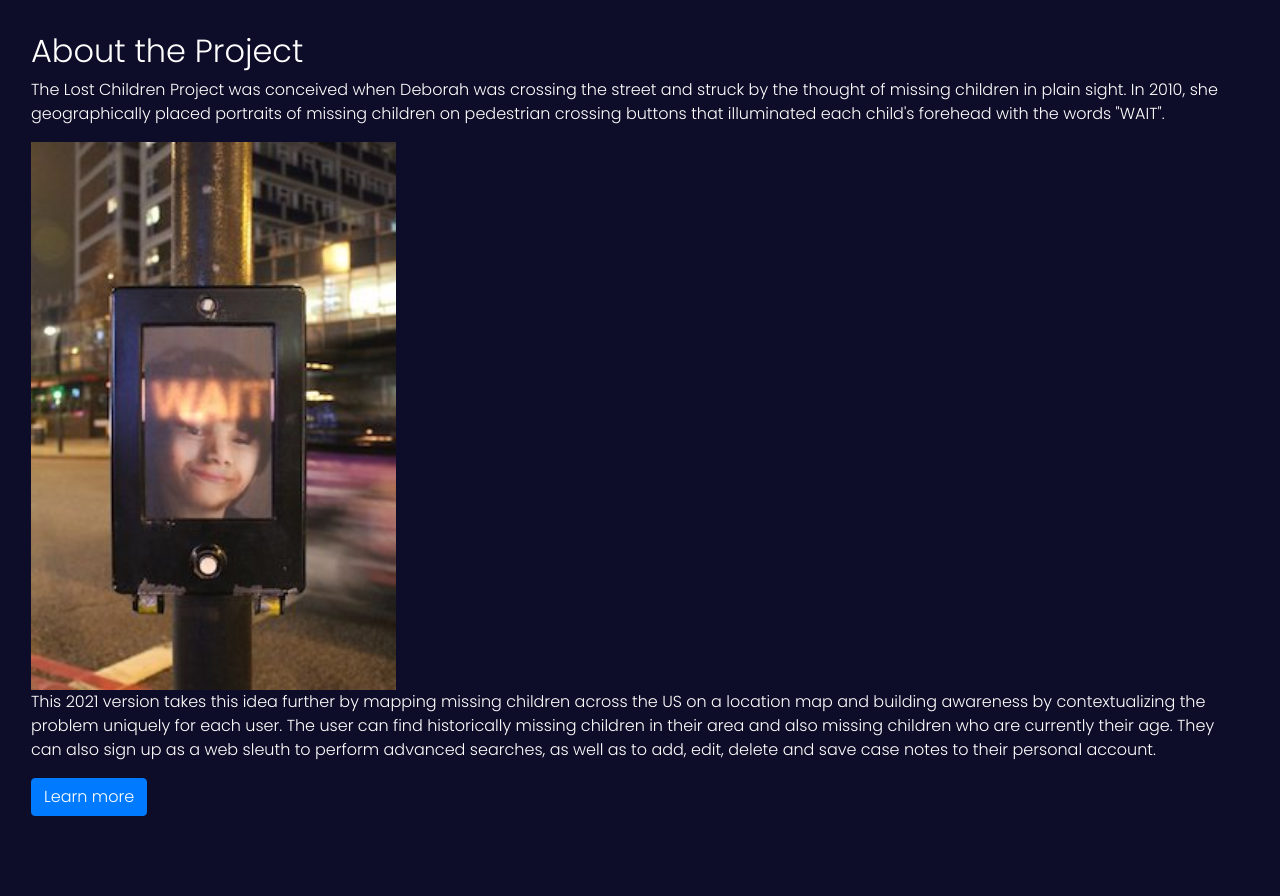
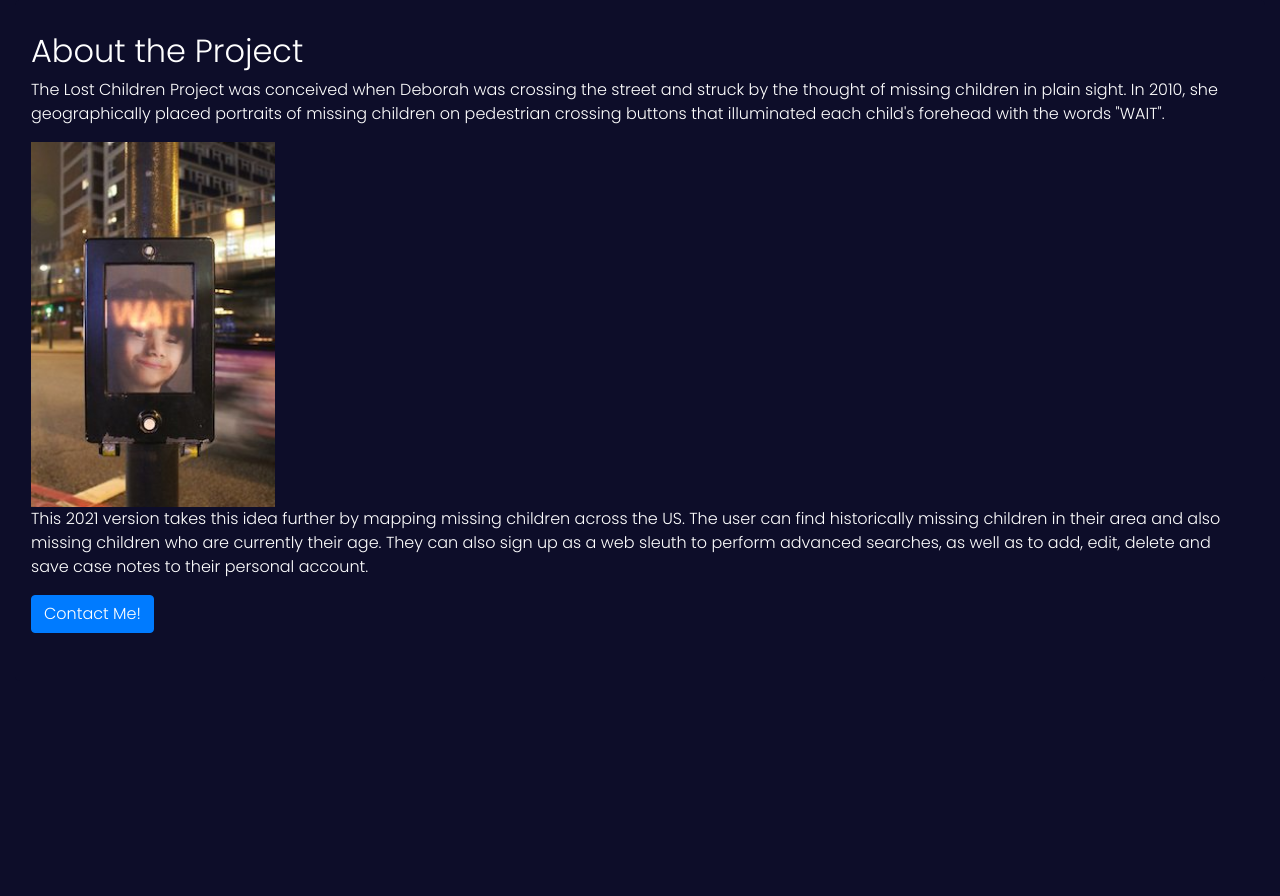
Before and after one commit to debiday/missing_children, a Flask app: page /about in a window 1280 px wide. Shown: the part 167-1063 px from the top of the page. After the commit the page ends 800 px from the top, so only its background shows below. Run offline with Flask 2, Linux system fonts and the light colour scheme; some libraries are stand-ins or nearby versions.

Commit message:
Edit settings

```diff
--- a/templates/about.html
+++ b/templates/about.html
@@ -13,13 +13,13 @@
 				<p>The Lost Children Project was conceived when Deborah was crossing the street and struck by the thought of missing children in plain sight.
                     In 2010, she geographically placed portraits of missing children on pedestrian crossing buttons that illuminated each child's forehead with the words "WAIT".
 				</p>
-				<img style="width: 30%;" id="image-traffic" src="static/images/traffic.jpg" alt="traffic-image"/>
+				<img style="width: 20%;" id="image-traffic" src="static/images/traffic.jpg" alt="traffic-image"/>
 				<p>
-                    This 2021 version takes this idea further by mapping missing children across the US on a location map and building awareness by contextualizing the problem uniquely for each user.
+                    This 2021 version takes this idea further by mapping missing children across the US.
                     The user can find historically missing children in their area and also missing children who are currently their age. They can also sign up as a web sleuth to perform advanced searches,
                     as well as to add, edit, delete and save case notes to their personal account. </p>
 				<p>
-					<a class="btn btn-primary btn-large" href="#">Learn more</a>
+					<a class="btn btn-primary btn-large" href="#">Contact Me!</a>
 				</p>
 			</div>
 		</div>
```
